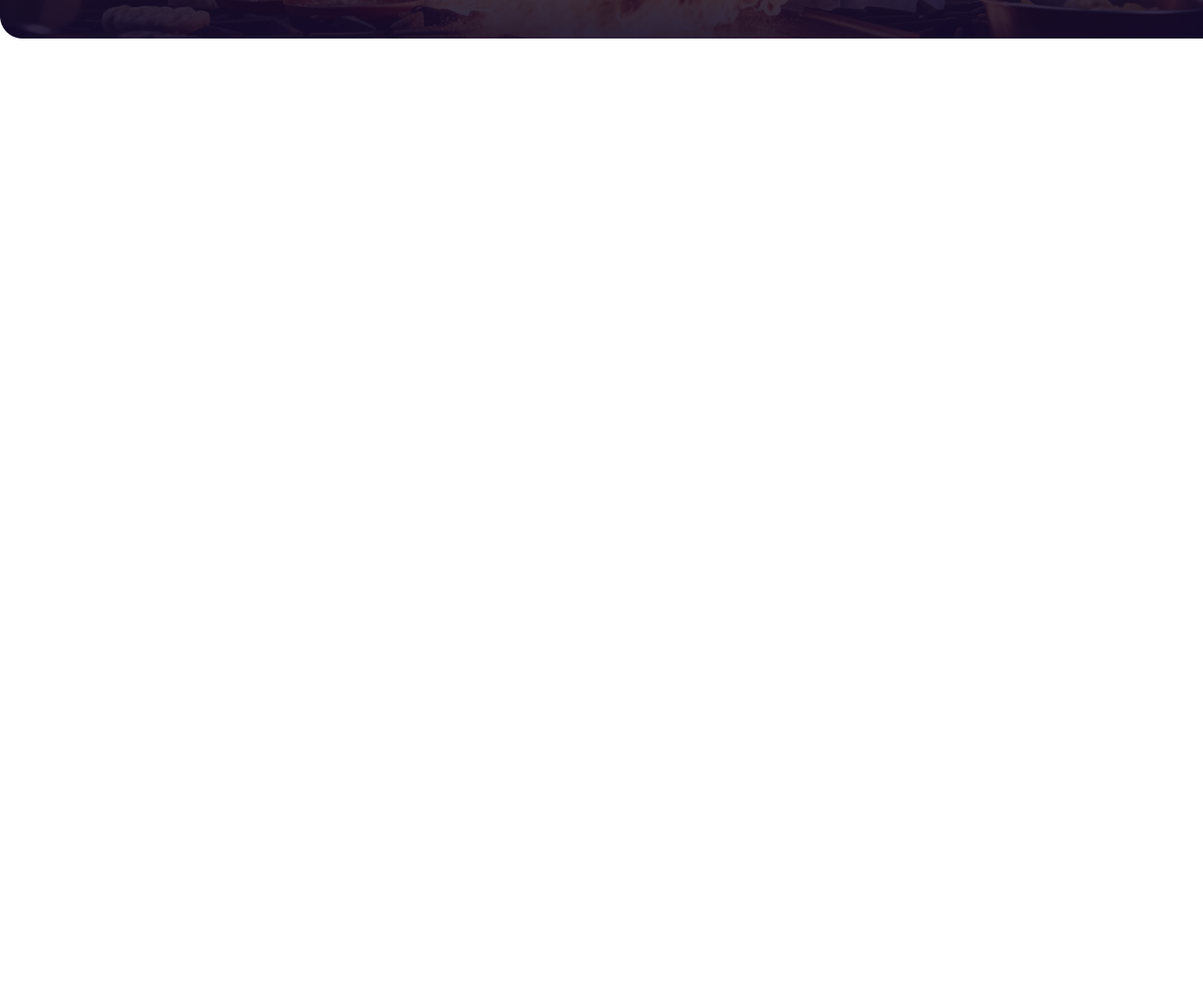
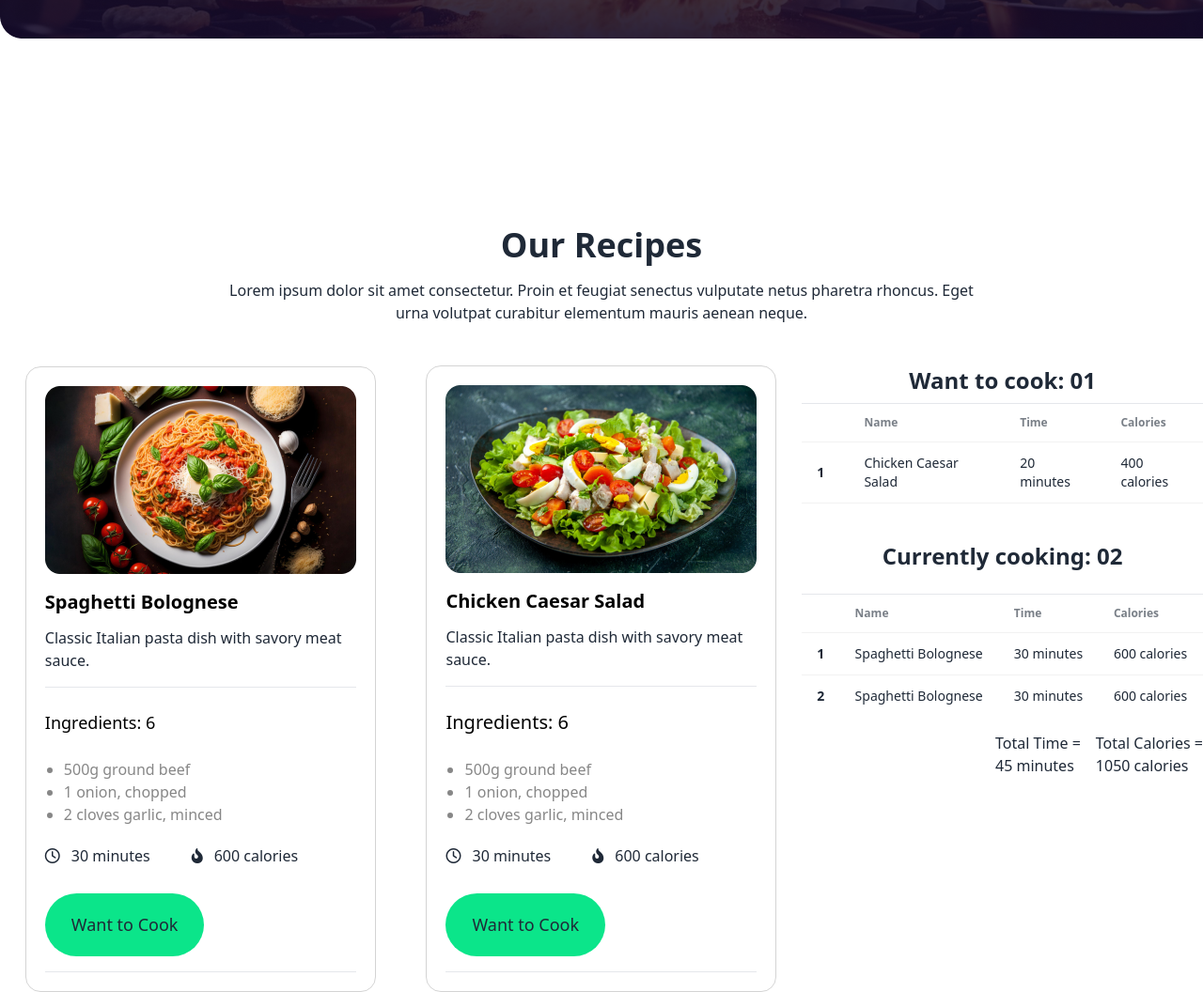
Before and after one commit to Md-somrat-web/recipe-calories, a website built with Vite: page index.html in a window 1280 px wide. Shown: the part 673-1729 px from the top of the page at 94% size. Before the commit the page ends 914 px from the top, so only its background shows below. Built offline with nearby package versions, Linux system fonts and the light colour scheme.

Commit message:
Our Recipes section

```diff
--- a/index.html
+++ b/index.html
@@ -93,5 +93,164 @@
       </div>
     </div>
     <!-- banner end -->
+    <!-- Our Recipes section Start-->
+    <div class="container mx-auto">
+      <div class="text-center">
+        <h1 class="text-4xl font-bold">Our Recipes</h1>
+        <p class="mt-4">
+          Lorem ipsum dolor sit amet consectetur. Proin et feugiat senectus
+          vulputate netus pharetra rhoncus. Eget <br />
+          urna volutpat curabitur elementum mauris aenean neque.
+        </p>
+      </div>
+    </div>
+    <!--recipes card -->
+    <div class="container mx-auto grid grid-cols-3 mt-11">
+      <div class="border border-[#28282833] m-auto p-5 rounded-2xl">
+        <img src="images/recipes-photo.png" alt="" />
+        <h1 class="text-xl text-black font-semibold mt-4">
+          Spaghetti Bolognese
+        </h1>
+        <p class="mt-3 mb-4">
+          Classic Italian pasta dish with savory meat <br />
+          sauce.
+        </p>
+        <hr />
+        <h3 class="text-[18px] text-black font-medium mt-6">Ingredients: 6</h3>
+        <ul class="mt-6 list-disc ml-5 text-[#878787]">
+          <li>500g ground beef</li>
+          <li>1 onion, chopped</li>
+          <li>2 cloves garlic, minced</li>
+        </ul>
+        <div class="flex gap-11 mt-5">
+          <h3><i class="fa-regular fa-clock mr-3"></i>30 minutes</h3>
+          <h3>
+            <i class="fa-solid fa-fire-flame-curved mr-3"></i>600 calories
+          </h3>
+        </div>
+        <button
+          class="bg-[#0BE58A] px-7 py-5 rounded-full mt-7 text-[18px] font-medium items-center mb-4"
+        >
+          Want to Cook
+        </button>
+        <hr />
+      </div>
+      <!-- card 2 -->
+      <div class="border border-[#28282833] m-auto p-5 rounded-2xl">
+        <img src="images/recipes-photo2.png" alt="" />
+        <h1 class="text-xl text-black font-semibold mt-4">
+          Chicken Caesar Salad
+        </h1>
+        <p class="mt-3 mb-4">
+          Classic Italian pasta dish with savory meat <br />
+          sauce.
+        </p>
+        <hr />
+        <h3 class="text-xl text-black mt-6">Ingredients: 6</h3>
+        <ul class="mt-6 list-disc ml-5 text-[#878787]">
+          <li>500g ground beef</li>
+          <li>1 onion, chopped</li>
+          <li>2 cloves garlic, minced</li>
+        </ul>
+        <div class="flex gap-11 mt-5">
+          <h3><i class="fa-regular fa-clock mr-3"></i>30 minutes</h3>
+          <h3>
+            <i class="fa-solid fa-fire-flame-curved mr-3"></i>600 calories
+          </h3>
+        </div>
+        <button
+          class="bg-[#0BE58A] text-[18px] font-medium px-7 py-5 rounded-full mt-7 mb-4"
+        >
+          Want to Cook
+        </button>
+        <hr />
+      </div>
+      <div>
+        <div>
+          <h2 class="text-2xl text-center font-semibold mb-2">
+            Want to cook: 01
+          </h2>
+          <hr />
+          <div class="overflow-x-auto">
+            <table class="table">
+              <!-- head -->
+              <thead class="">
+                <tr>
+                  <th></th>
+                  <th>Name</th>
+                  <th>Time</th>
+                  <th>Calories</th>
+                </tr>
+              </thead>
+              <tbody>
+                <!-- row 1 -->
+                <tr>
+                  <th>1</th>
+                  <td>
+                    Chicken Caesar <br />
+                    Salad
+                  </td>
+                  <td>
+                    20 <br />
+                    minutes
+                  </td>
+                  <td>
+                    400 <br />
+                    calories
+                  </td>
+                </tr>
+              </tbody>
+            </table>
+          </div>
+          <h2 class="text-2xl text-center font-semibold mt-10 mb-6">
+            Currently cooking: 02
+          </h2>
+          <hr />
+          <div class="">
+            <div class="overflow-x-auto">
+              <table class="table">
+                <!-- head -->
+                <thead>
+                  <tr>
+                    <th></th>
+                    <th>Name</th>
+                    <th>Time</th>
+                    <th>Calories</th>
+                  </tr>
+                </thead>
+                <tbody>
+                  <!-- row 1 -->
+                  <tr>
+                    <th>1</th>
+                    <td>Spaghetti Bolognese</td>
+                    <td>30 minutes</td>
+                    <td>600 calories</td>
+                  </tr>
+                  <!-- row 2 -->
+                  <tr>
+                    <th>2</th>
+                    <td>Spaghetti Bolognese</td>
+                    <td>30 minutes</td>
+                    <td>600 calories</td>
+                  </tr>
+                </tbody>
+              </table>
+              <div class="flex gap-4 mt-4 justify-end">
+                <div>
+                  <h2 class="font-medium">Total Time =</h2>
+                  <h2 class="font-medium">45 minutes</h2>
+                </div>
+                <div>
+                  <h2 class="font-medium">Total Calories =</h2>
+                  <h2 class="font-medium">1050 calories</h2>
+                </div>
+              </div>
+            </div>
+          </div>
+        </div>
+      </div>
+    </div>
+
+    <!-- Our Recipes section End-->
   </body>
 </html>
```
Also changed, not shown: images/recipes-photo.png (added), images/recipes-photo2.png (added).
